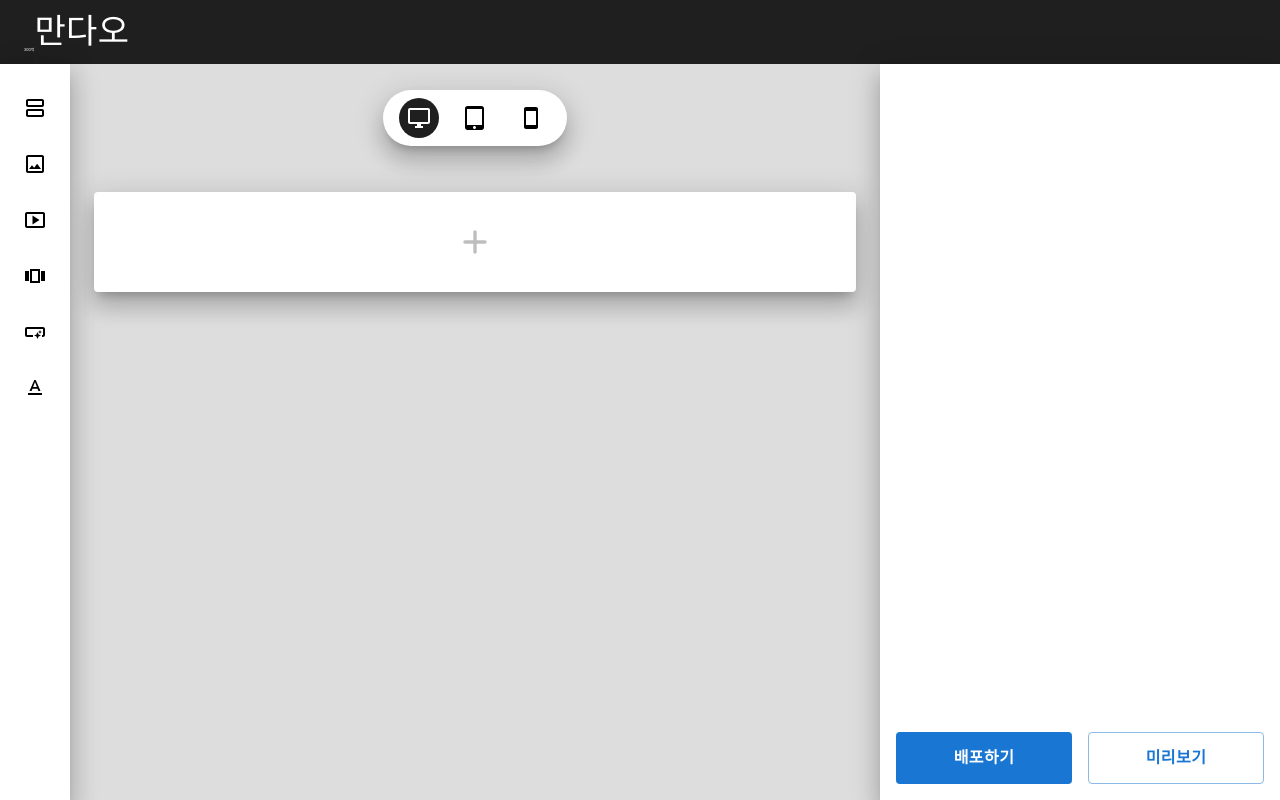
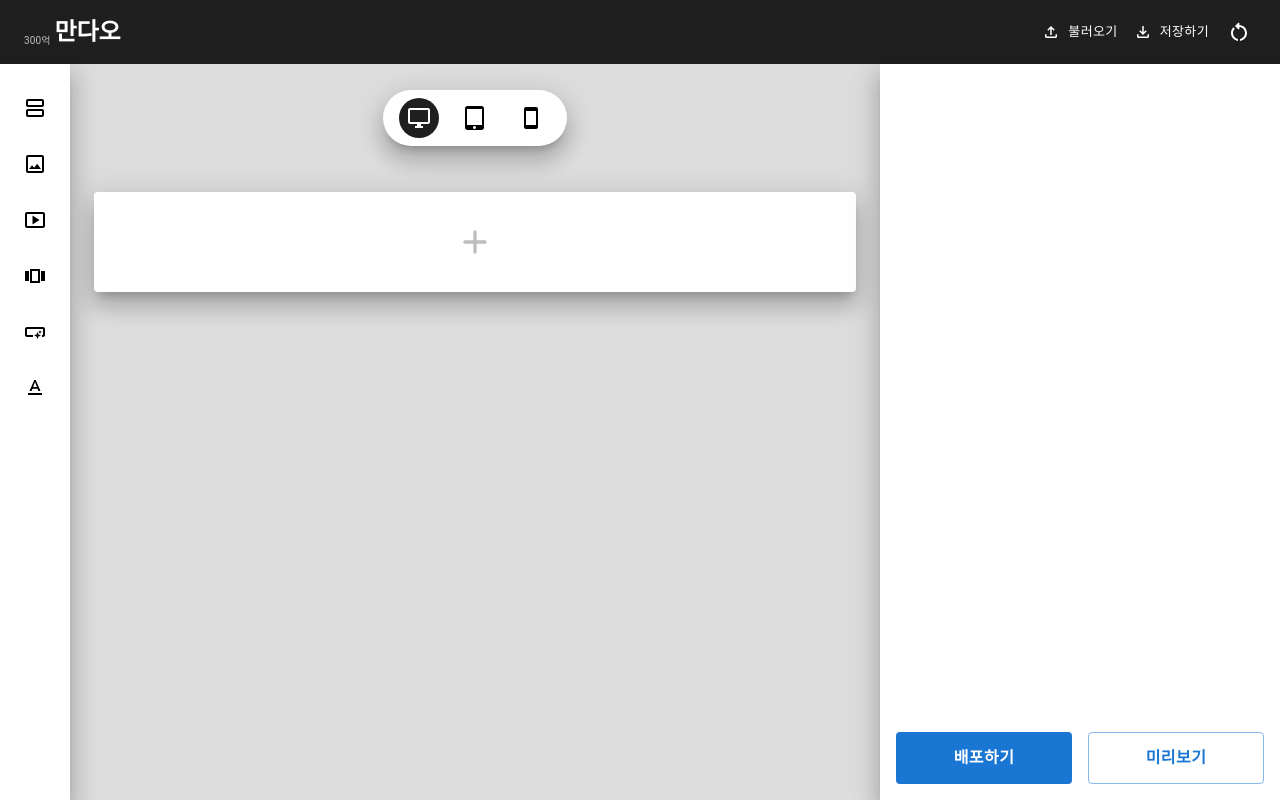
Before and after one commit to jayur830/mandao-clone-webapp-nextjs, a Next.js app: page / in a window 1280 px wide. Built offline with nearby package versions, Linux system fonts and the light colour scheme.

Commit message:
feat: 로컬 스토리지 자동 저장 및 JSON 파일 내보내기/가져오기 기능 구현

```diff
--- a/src/app/page.tsx
+++ b/src/app/page.tsx
@@ -1,7 +1,8 @@
 'use client';
 
-import { AppBar, Grid, Toolbar, Typography } from '@mui/material';
-import { useState } from 'react';
+import { FileDownloadOutlined, FileUploadOutlined, RestartAltOutlined } from '@mui/icons-material';
+import { AppBar, Button, Grid, IconButton, Snackbar, Stack, Toolbar, Tooltip, Typography } from '@mui/material';
+import { useEffect, useRef, useState } from 'react';
 
 import ComponentMenu from '@/components/ComponentMenu';
 import ControlMenu from '@/components/ControlMenu';
@@ -9,13 +10,85 @@ import ResponsiveToolbar from '@/components/ResponsiveToolbar';
 import Workspace from '@/components/Workspace';
 import { Data } from '@/types/block';
 
+const STORAGE_KEY = 'mandao_builder_data';
+
 export default function Page() {
   const [breakpoint, setBreakpoint] = useState<'desktop' | 'tablet' | 'mobile'>('desktop');
   const [selectedComponent, setSelectedComponent] = useState<'block' | 'image' | 'video' | 'carousel' | 'button' | 'text' | null | undefined>();
-  const [data, setData] = useState<Data[]>([]);
+  const [data, setData] = useState<Data[]>(() => {
+    if (typeof window === 'undefined') return [];
+    try {
+      const saved = localStorage.getItem(STORAGE_KEY);
+      if (saved) {
+        const parsed = JSON.parse(saved);
+        if (Array.isArray(parsed)) {
+          return parsed;
+        }
+      }
+    } catch (e) {
+      console.error('Failed to load saved data:', e);
+    }
+    return [];
+  });
   const [selectedDataIndex, setSelectedDataIndex] = useState<number[]>();
+  const [snackbarMessage, setSnackbarMessage] = useState<string>('');
+  const fileInputRef = useRef<HTMLInputElement>(null);
 
-  console.log('data:', data);
+  // 데이터 변경 시 로컬 스토리지 자동 저장
+  const handleDataChange = (newData: Data[]) => {
+    setData(newData);
+    try {
+      localStorage.setItem(STORAGE_KEY, JSON.stringify(newData));
+    } catch (e) {
+      console.error('Failed to auto-save data:', e);
+    }
+  };
+
+  // JSON 파일로 내보내기 (Export)
+  const handleExportJson = () => {
+    const dataStr = 'data:text/json;charset=utf-8,' + encodeURIComponent(JSON.stringify(data, null, 2));
+    const downloadAnchor = document.createElement('a');
+    downloadAnchor.setAttribute('href', dataStr);
+    downloadAnchor.setAttribute('download', `mandao-template-${new Date().toISOString().slice(0, 10)}.json`);
+    document.body.appendChild(downloadAnchor);
+    downloadAnchor.click();
+    downloadAnchor.remove();
+    setSnackbarMessage('JSON 파일로 내보내기가 완료되었습니다.');
+  };
+
+  // JSON 파일 불러오기 (Import)
+  const handleImportJson = (e: React.ChangeEvent<HTMLInputElement>) => {
+    const file = e.target.files?.[0];
+    if (!file) return;
+
+    const reader = new FileReader();
+    reader.onload = (event) => {
+      try {
+        const importedData = JSON.parse(event.target?.result as string);
+        if (Array.isArray(importedData)) {
+          handleDataChange(importedData);
+          setSelectedDataIndex(undefined);
+          setSnackbarMessage('템플릿 데이터를 성공적으로 불러왔습니다.');
+        } else {
+          setSnackbarMessage('올바른 JSON 데이터 형식이 아닙니다.');
+        }
+      } catch (err) {
+        console.error('Import error:', err);
+        setSnackbarMessage('JSON 파일을 읽는 중 오류가 발생했습니다.');
+      }
+    };
+    reader.readAsText(file);
+    e.target.value = '';
+  };
+
+  // 초기화 (Reset)
+  const handleReset = () => {
+    if (window.confirm('작업 중인 모든 블록을 초기화하시겠습니까?')) {
+      handleDataChange([]);
+      setSelectedDataIndex(undefined);
+      setSnackbarMessage('초기화되었습니다.');
+    }
+  };
 
   return (
     <>
@@ -23,14 +96,71 @@ export default function Page() {
         position="static"
         sx={{ backgroundColor: '#1F1F1F' }}
       >
-        <Toolbar>
+        <Toolbar sx={{ justifyContent: 'space-between' }}>
           <Grid
             container
             alignItems="flex-end"
+            sx={{ width: 'auto' }}
           >
-            <Typography fontSize={4}>300억</Typography>
-            <Typography variant="h4">만다오</Typography>
+            <Typography
+              fontSize={10}
+              color="grey.400"
+              sx={{ marginRight: 0.5 }}
+            >
+              300억
+            </Typography>
+            <Typography
+              variant="h5"
+              fontWeight={700}
+            >
+              만다오
+            </Typography>
           </Grid>
+
+          <Stack
+            direction="row"
+            spacing={1}
+            alignItems="center"
+          >
+            <input
+              type="file"
+              ref={fileInputRef}
+              accept=".json"
+              style={{ display: 'none' }}
+              onChange={handleImportJson}
+            />
+            <Tooltip title="JSON 파일 불러오기">
+              <Button
+                color="inherit"
+                size="small"
+                startIcon={<FileUploadOutlined />}
+                onClick={() => fileInputRef.current?.click()}
+                sx={{ textTransform: 'none' }}
+              >
+                불러오기
+              </Button>
+            </Tooltip>
+            <Tooltip title="JSON 파일로 저장/내보내기">
+              <Button
+                color="inherit"
+                size="small"
+                startIcon={<FileDownloadOutlined />}
+                onClick={handleExportJson}
+                sx={{ textTransform: 'none' }}
+              >
+                저장하기
+              </Button>
+            </Tooltip>
+            <Tooltip title="전체 초기화">
+              <IconButton
+                color="inherit"
+                size="small"
+                onClick={handleReset}
+              >
+                <RestartAltOutlined />
+              </IconButton>
+            </Tooltip>
+          </Stack>
         </Toolbar>
       </AppBar>
       <Grid
@@ -66,7 +196,7 @@ export default function Page() {
           </Grid>
           <Workspace
             data={data}
-            onChangeData={setData}
+            onChangeData={handleDataChange}
             breakpoint={breakpoint}
             selectedComponent={selectedComponent}
             selectedDataIndex={selectedDataIndex}
@@ -75,10 +205,17 @@ export default function Page() {
         </Grid>
         <ControlMenu
           data={data}
-          onChangeData={setData}
+          onChangeData={handleDataChange}
           selectedDataIndex={selectedDataIndex}
         />
       </Grid>
+      <Snackbar
+        open={Boolean(snackbarMessage)}
+        autoHideDuration={3000}
+        onClose={() => setSnackbarMessage('')}
+        message={snackbarMessage}
+        anchorOrigin={{ vertical: 'bottom', horizontal: 'center' }}
+      />
     </>
   );
 }
```
